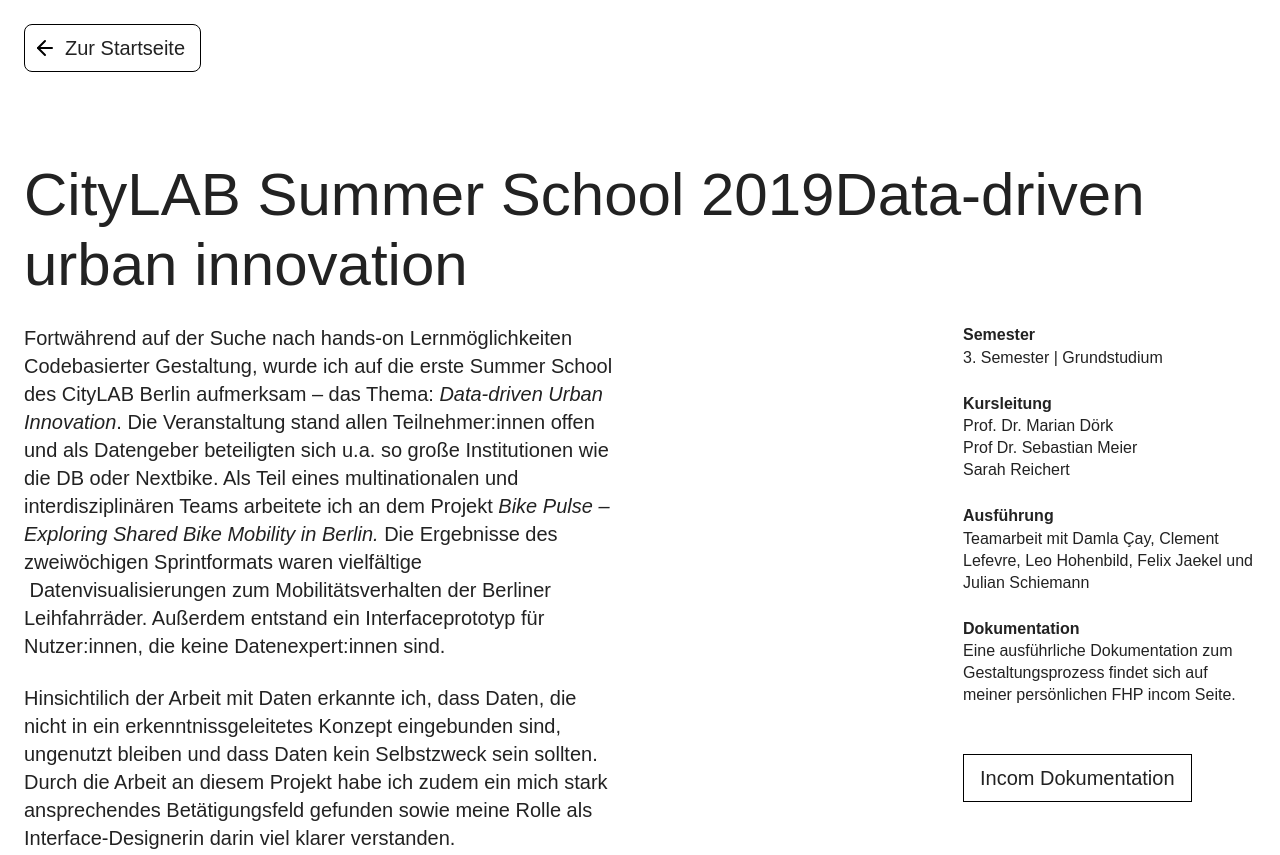
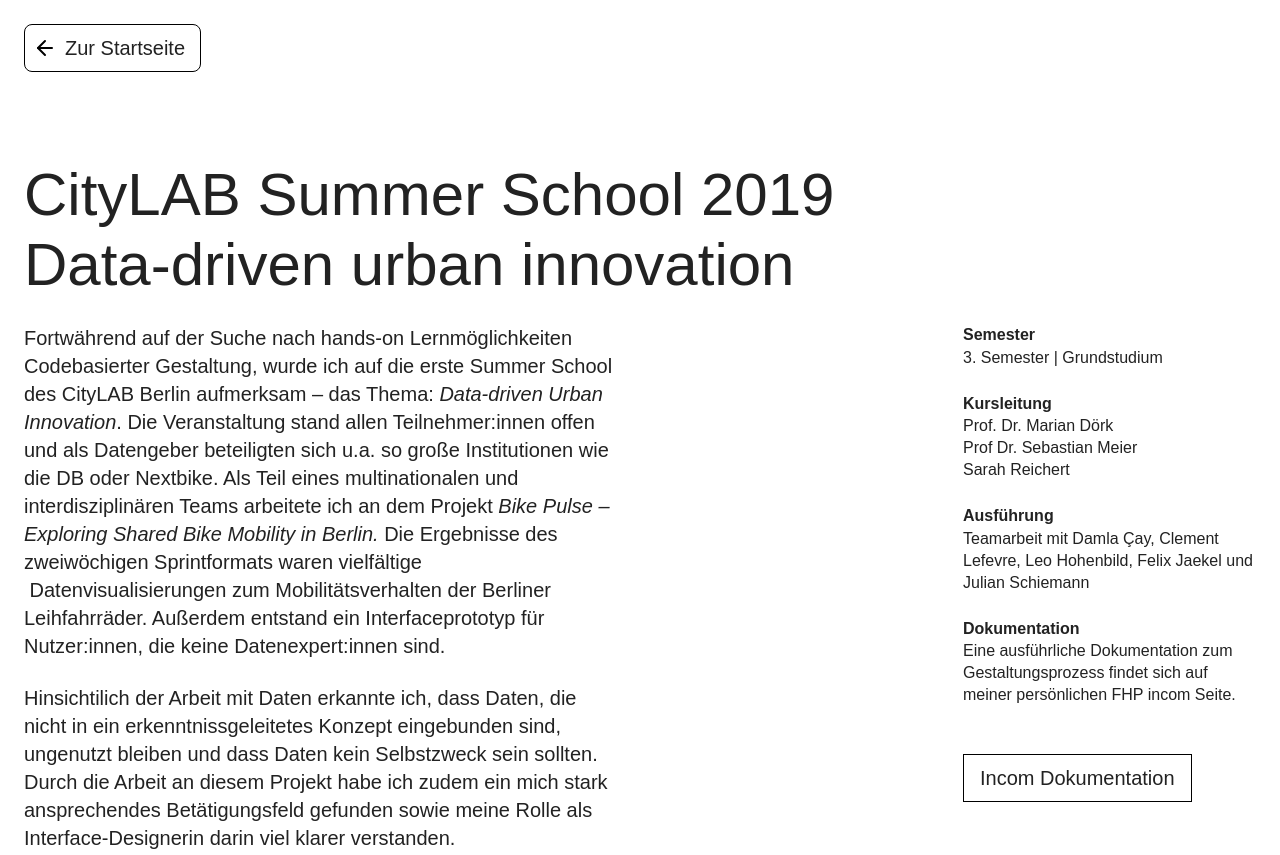
Before and after one commit to annameide/werkschau, a plain HTML site: page citylab-school.html in a window 1280 px wide. Shown: the top 855 px of the page. Drawn offline with nearby package versions, Linux system fonts and the light colour scheme.

Commit message:
clean up typography

```diff
--- a/citylab-school.html
+++ b/citylab-school.html
@@ -21,7 +21,7 @@
   <a href="index.html" class="button-nav w-button">Zur Startseite</a>
   <div class="content w-container">
     <div class="spacer _80"></div>
-    <h1>CityLAB Summer School 2019Data-driven urban innovation</h1>
+    <h1>CityLAB Summer School 2019 <br> Data-driven urban innovation</h1>
     <div class="w-row">
       <div class="w-col w-col-9">
         <p>Fortwährend auf der Suche nach hands-on Lernmöglichkeiten Codebasierter Gestaltung, wurde ich auf die erste Summer School des CityLAB Berlin aufmerksam – das Thema: <em>Data-driven Urban Innovation</em>. Die Veranstaltung stand allen Teilnehmer:innen offen und als Datengeber beteiligten sich u.a. so große Institutionen wie die DB oder Nextbike. Als Teil eines multinationalen und interdisziplinären Teams arbeitete ich an dem Projekt <em>Bike Pulse – Exploring Shared Bike Mobility in Berlin.</em> Die Ergebnisse des zweiwöchigen Sprintformats waren vielfältige  Datenvisualisierungen zum Mobilitätsverhalten der Berliner Leihfahrräder. Außerdem entstand ein Interfaceprototyp für Nutzer:innen, die keine Datenexpert:innen sind.</p>
```
